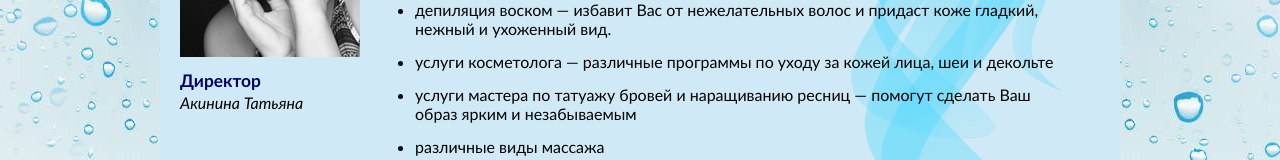
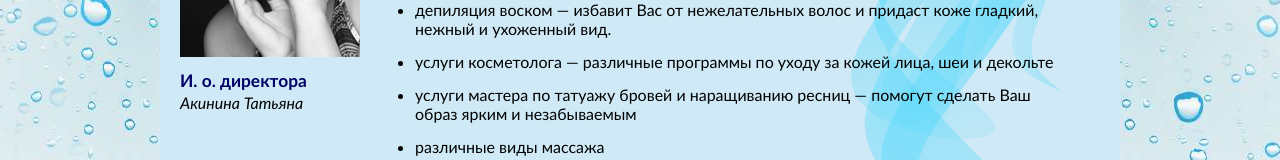
Before and after one commit to breeze-studio/breeze-studio.github.io, a plain HTML site: page about.html in a window 1280 px wide. Shown: the part 400-560 px from the top of the page. Drawn offline with nearby package versions, Linux system fonts and the light colour scheme.

Commit message:
И. о. директора

```diff
--- a/about.html
+++ b/about.html
@@ -32,7 +32,7 @@
 				<div class="mainText">
 					<div class="person leftPicture">
 						<img class="" src="img/staff/tanya.jpg" alt="Акинина Татьяна" />
-						<h3>Директор</h3>
+						<h3>И. о. директора</h3>
 						<p class="name">Акинина Татьяна</p>
 					</div>
 					<div class="epigraph">
```
